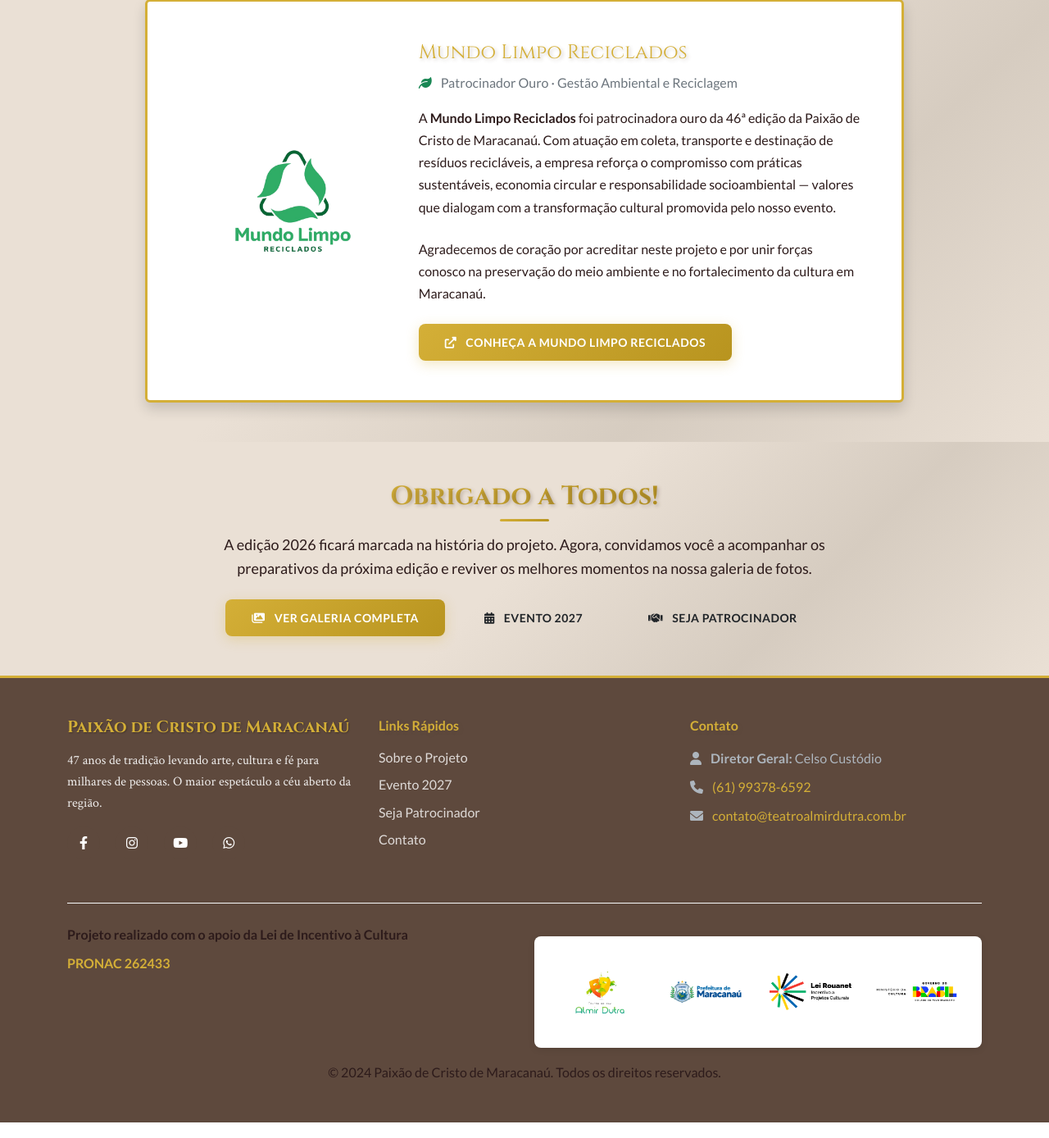
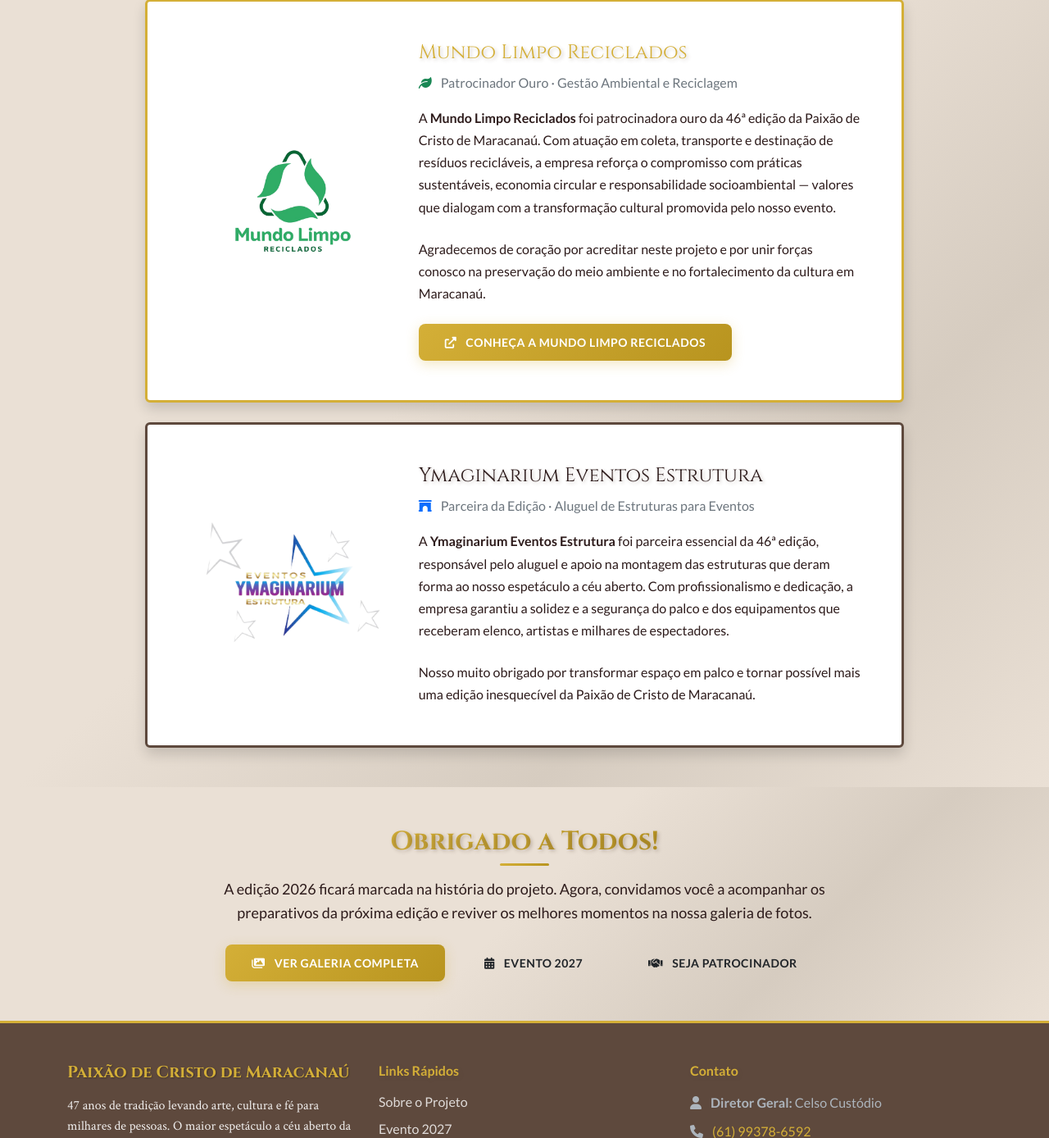
Before and after one commit to CelsoBrunno/paixao_de_cristo_2026, a Flask app: page /edicao-2026 in a window 1280 px wide. Shown: the part 3071-4459 px from the top of the page at 82% size. Run offline with Flask 3, Linux system fonts and the light colour scheme; some libraries are stand-ins or nearby versions.

Commit message:
Adiciona Ymaginarium na retrospectiva 2026 com logo transparente.
Reconhece a parceira de estruturas na pagina da edicao e corrige o fundo preto da logo.

Co-authored-by: Cursor <cursoragent@cursor.com>

```diff
--- a/app/static/images/edicao-2026/IMAGENS.txt
+++ b/app/static/images/edicao-2026/IMAGENS.txt
@@ -9,7 +9,8 @@ Em uso na página:
   feira-livre-2026.jpg     — card feira livre
 
 Patrocínio — edição 2026
-  patrocinio-logo-mundo-limpo.png   — logo Patrocinador Ouro (Mundo Limpo Reciclados)
+  patrocinio-logo-mundo-limpo.png   — Mundo Limpo Reciclados (Patrocinador Ouro)
+  patrocinio-logo-ymaginarium.png   — Ymaginarium Eventos Estrutura (estruturas)
 
 Patrocínio geral (página Seja Patrocinador)
   ../patrocinio/mundo-limpo-reciclados.png
--- a/app/templates/edicao_2026.html
+++ b/app/templates/edicao_2026.html
@@ -231,7 +231,7 @@
             </div>
         </div>
 
-        <div class="row justify-content-center">
+        <div class="row justify-content-center mb-4">
             <div class="col-lg-10">
                 <div class="patrocinador-ouro-card p-4 p-lg-5 bg-white rounded shadow">
                     <div class="row align-items-center g-4">
@@ -264,6 +264,38 @@
                                 <i class="fas fa-external-link-alt me-2"></i>
                                 Conheça a Mundo Limpo Reciclados
                             </a>
+                        </div>
+                    </div>
+                </div>
+            </div>
+        </div>
+
+        <div class="row justify-content-center mt-4">
+            <div class="col-lg-10">
+                <div class="patrocinador-parceiro-card p-4 p-lg-5 bg-white rounded shadow">
+                    <div class="row align-items-center g-4">
+                        <div class="col-md-4 d-flex align-items-center justify-content-center patrocinador-ouro-logo-col">
+                            <img src="{{ url_for('static', filename=img ~ 'patrocinio-logo-ymaginarium.png') }}"
+                                 alt="Logo Ymaginarium Eventos Estrutura"
+                                 class="img-fluid patrocinador-parceiro-logo">
+                        </div>
+                        <div class="col-md-8">
+                            <h3 class="h4 mb-2">Ymaginarium Eventos Estrutura</h3>
+                            <p class="text-muted mb-3">
+                                <i class="fas fa-archway me-2 text-primary"></i>
+                                Parceira da Edição · Aluguel de Estruturas para Eventos
+                            </p>
+                            <p class="overview-text mb-4">
+                                A <strong>Ymaginarium Eventos Estrutura</strong> foi parceira essencial
+                                da 46ª edição, responsável pelo aluguel e apoio na montagem das estruturas
+                                que deram forma ao nosso espetáculo a céu aberto. Com profissionalismo
+                                e dedicação, a empresa garantiu a solidez e a segurança do palco e dos
+                                equipamentos que receberam elenco, artistas e milhares de espectadores.
+                            </p>
+                            <p class="overview-text mb-0">
+                                Nosso muito obrigado por transformar espaço em palco e tornar possível
+                                mais uma edição inesquecível da Paixão de Cristo de Maracanaú.
+                            </p>
                         </div>
                     </div>
                 </div>
@@ -349,5 +381,15 @@
     max-height: 140px;
     max-width: 280px;
 }
+
+.patrocinador-parceiro-card {
+    border: 3px solid var(--primary-color, #0d6efd);
+    position: relative;
+}
+
+.patrocinador-parceiro-logo {
+    max-height: 160px;
+    max-width: 220px;
+}
 </style>
 {% endblock %}
```
Also changed, not shown: app/static/images/edicao-2026/patrocinio-logo-ymaginarium.png (added), app/static/images/patrocinio/ymaginarium-eventos.png (added).
